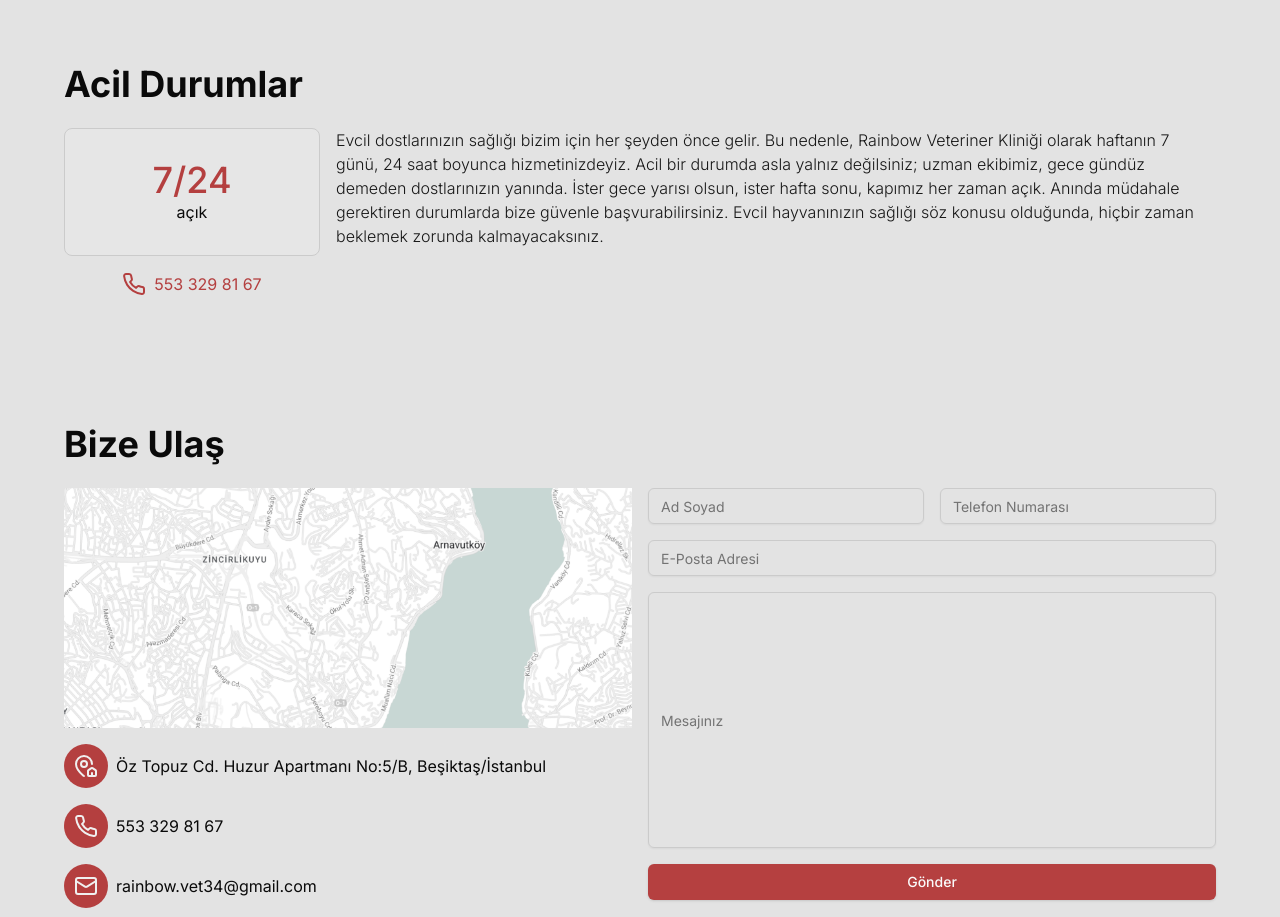
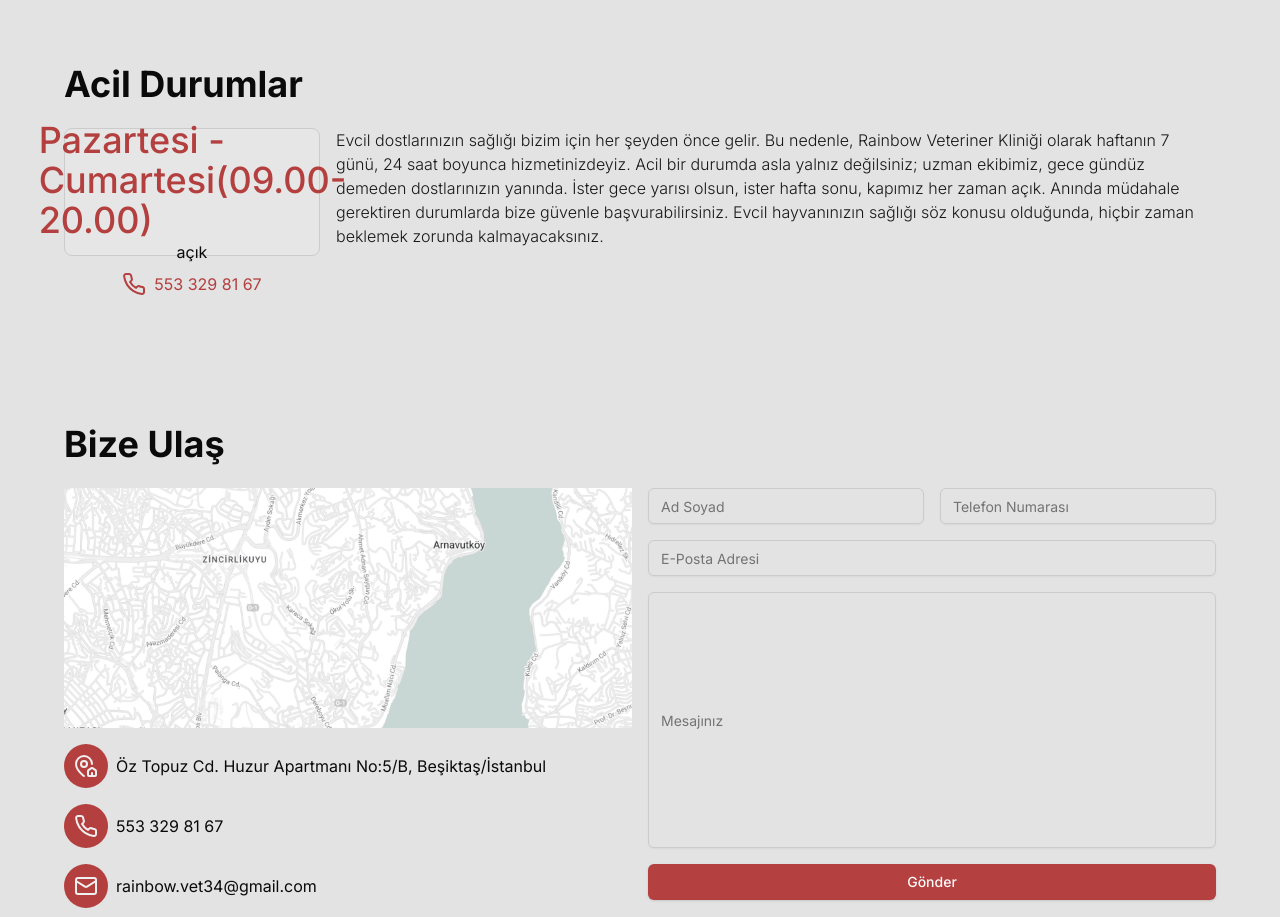
Before and after one commit to Syntra-Media/rainbow-vet, a Next.js app: page / in a window 1280 px wide. Shown: the part 2220-3137 px from the top of the page. Built offline with nearby package versions, Linux system fonts and the light colour scheme.

Commit message:
Update Emergency.tsx

```diff
--- a/src/components/ui/sections/Emergency.tsx
+++ b/src/components/ui/sections/Emergency.tsx
@@ -20,7 +20,7 @@ const Emergency = () => {
                     <div className={"flex flex-col items-center gap-4 w-64"}>
                         <div className={"flex flex-col w-64 h-32 sm:w-full md:h-48 bg-cardComponent border border-stroke rounded-lg items-center justify-center"}>
                             <p className={"text-rating font-medium text-4xl"}>
-                                7/24
+                                Pazartesi - Cumartesi(09.00-20.00)
                             </p>
                             <p>
                                 açık
```
